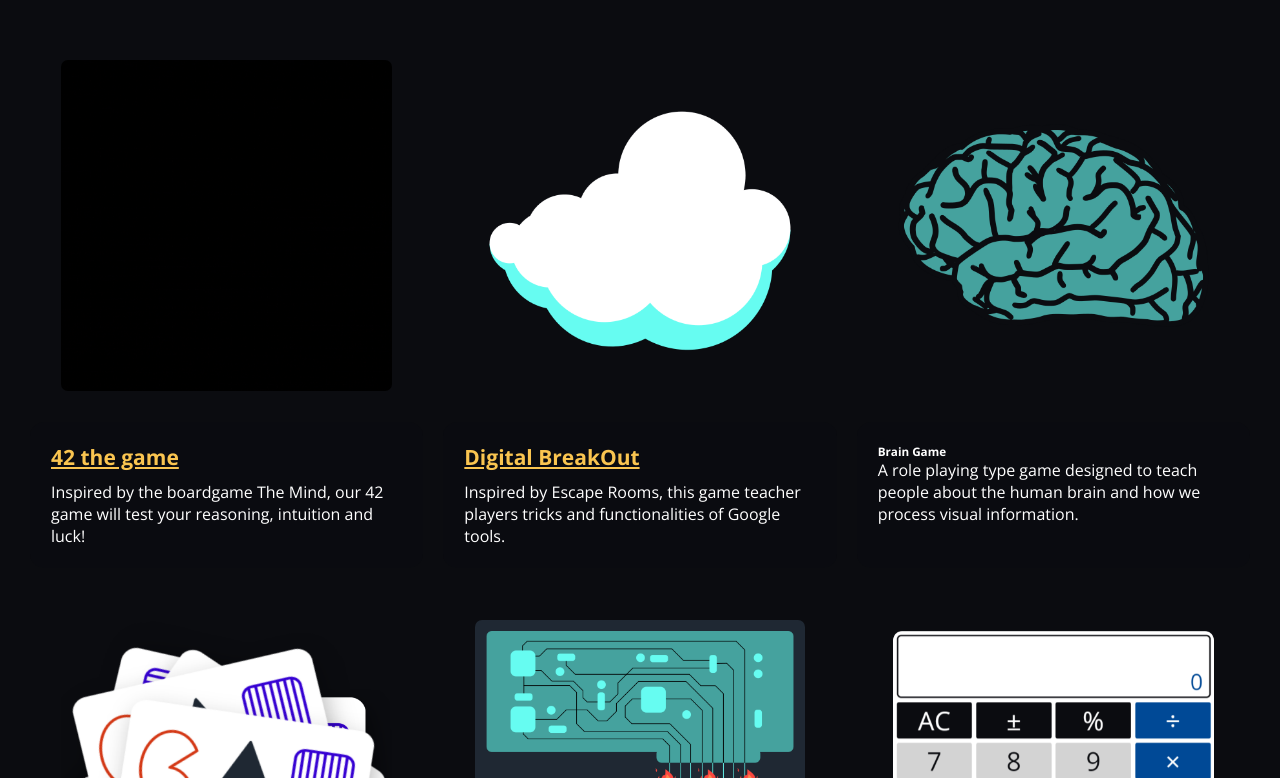
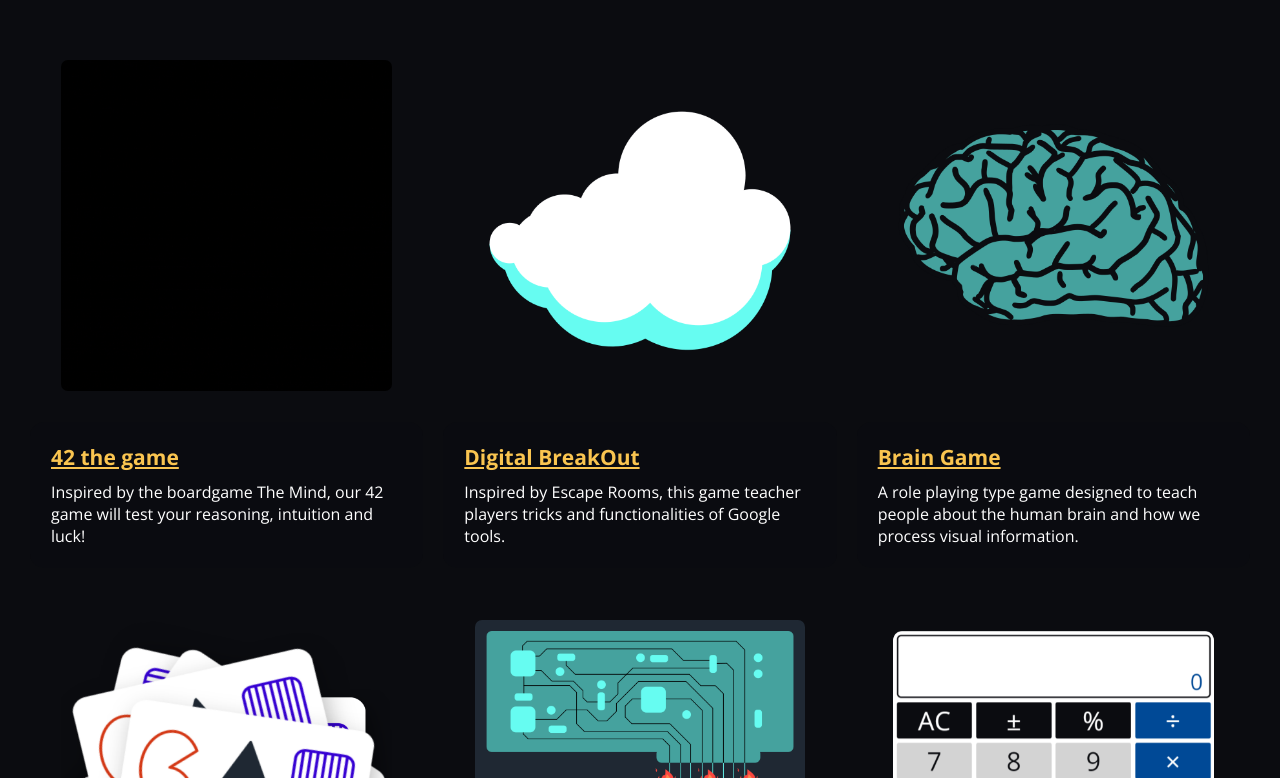
Before and after one commit to vindrogames/vindroWeb-vReact, a React (Vite) app in the folder vindro-vite/: page /games in a window 1280 px wide. Shown: the part 451-1229 px from the top of the page. Built offline with nearby package versions, Linux system fonts and the light colour scheme.

Commit message:
game card cerebro updated with subdomain link

```diff
--- a/vindro-vite/src/pages/Games.jsx
+++ b/vindro-vite/src/pages/Games.jsx
@@ -45,18 +45,18 @@
                             gameDescription="Inspired by Escape Rooms, this game teacher players tricks and functionalities of Google tools."
                         />
 
-                        <div className="game game-3">
-                            <a href="#" >
-                                <img src="img/brainGame.png" alt="A zelda style role playing game to learn how the brain processes information" />
-                            </a>
-                            <div className="game-text">
-                                <h3>Brain Game</h3>
-                                <p>A role playing type game designed to teach people about the human brain and how we process visual information.</p>
-                            </div>
-                        </div>
+                        <GameGalleryCard
+                            key="game-3"
+                            route="https://cerebro.vindrogames.com"
+                            galleryImg={
+                                <img src="img/brainGame.png" alt="A zfantasy style RPG to learn how the brain processes information" />
+                            }
+                            gameTitle="Brain Game"
+                            gameDescription="A role playing type game designed to teach people about the human brain and how we process visual information."
+                        />
 
                         <GameGalleryCard
-                            key="game-3"
+                            key="game-4"
                             route="https://set.vindrogames.com"
                             galleryImg={
                                 <img src="img/setGame.png" alt="Set is a classNameic boardgame putting to the test your concentration and speed. This is vindrogame's solitaire version" />
```
